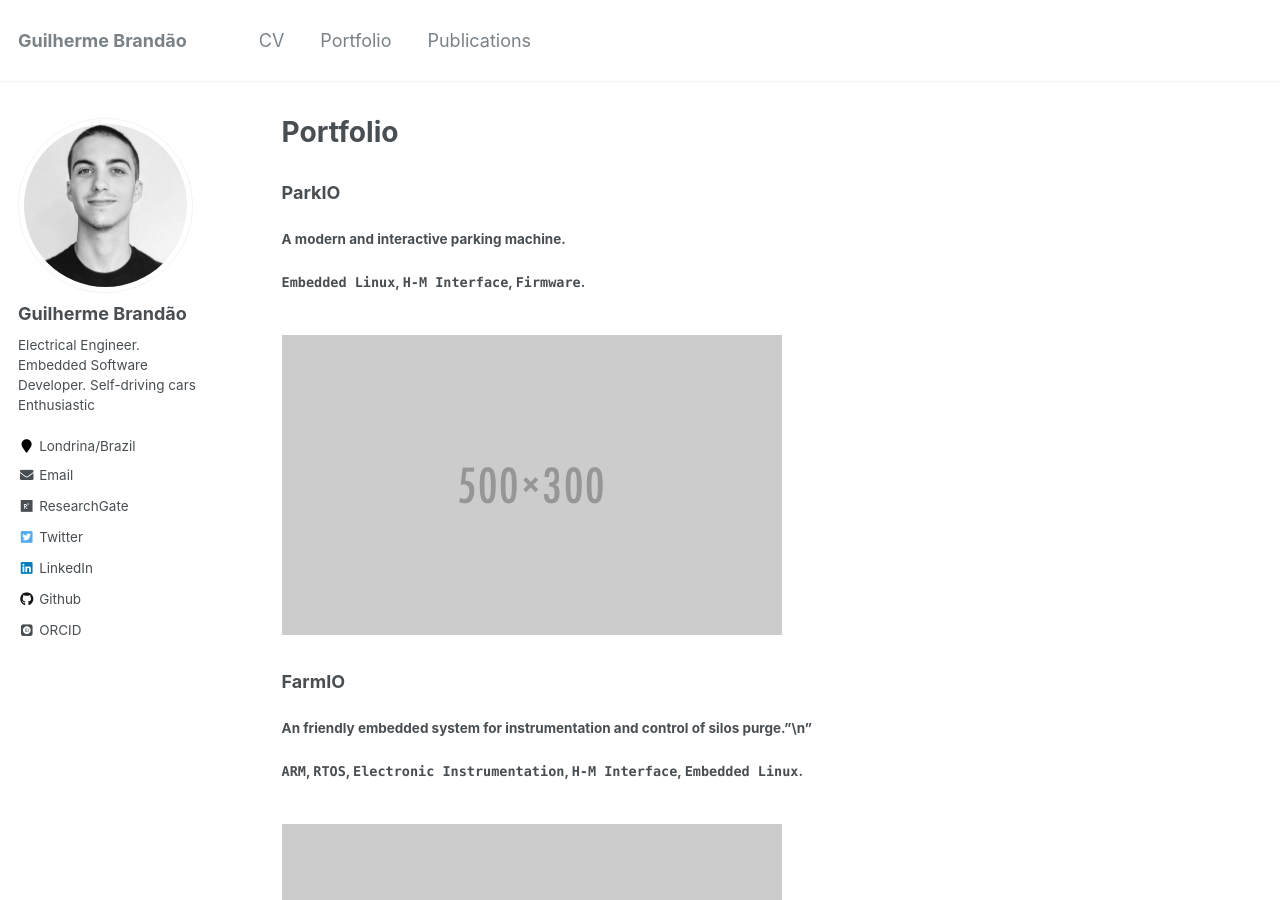
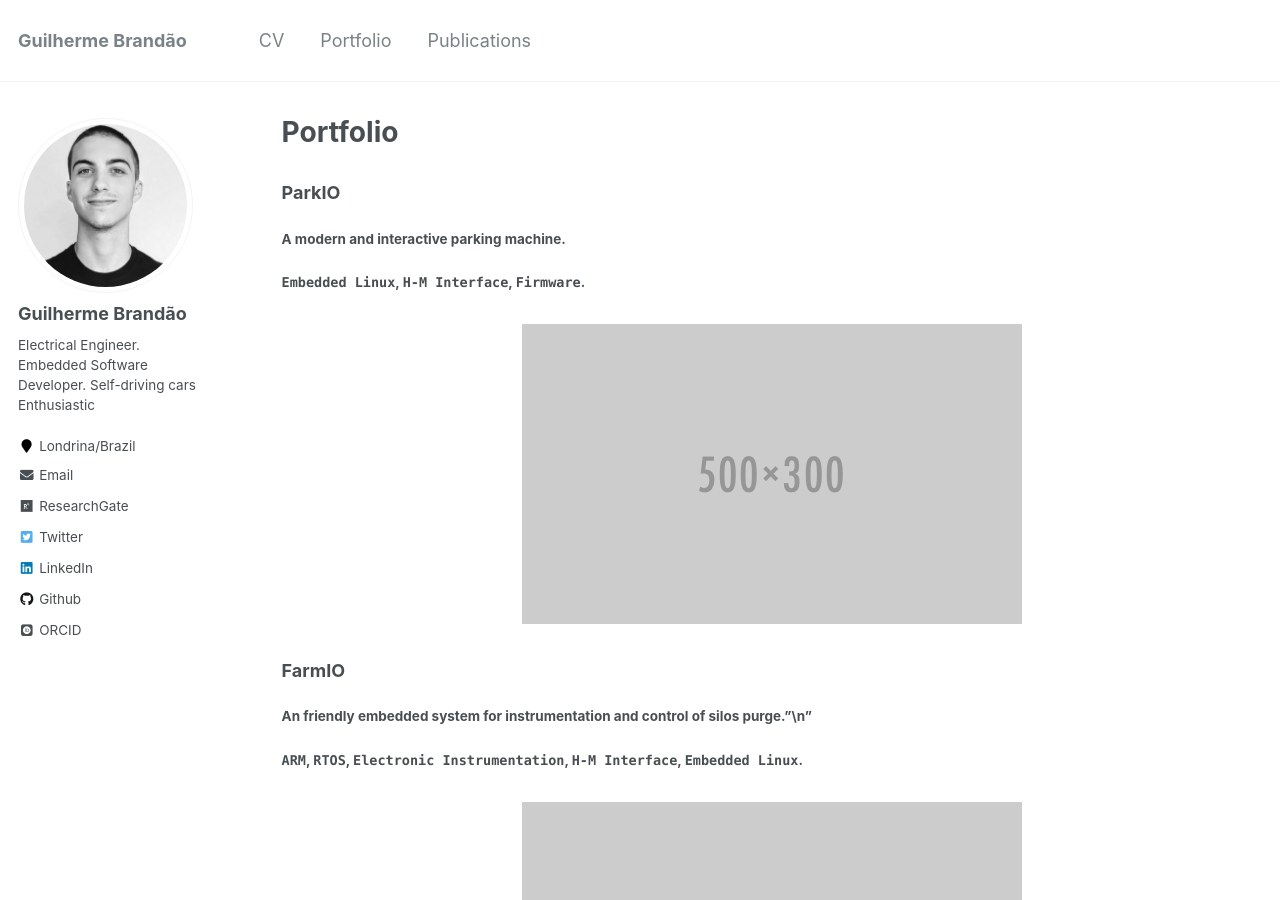
Before and after one commit to brandaogbs/brandaogbs.github.io, a Jekyll site: the page built from _pages/portfolio.md, in a window 1280 px wide and 900 px high. Built offline with Jekyll 4.4.1, drawn with Linux system fonts in a browser that asks for light colours; some web fonts are replaced.

Commit message:
portfolio center

```diff
--- a/_pages/portfolio.md
+++ b/_pages/portfolio.md
@@ -8,20 +8,20 @@ author_profile: true
 ### ParkIO
 ##### A modern and interactive parking machine.
 ##### `Embedded Linux`, `H-M Interface`, `Firmware`.
-<br/><img src='/images/500x300.png'>
+<center><br/><img src='/images/500x300.png'></center>
 
 ### FarmIO
 ##### An friendly embedded system for instrumentation and control of silos purge."\n"
 ##### `ARM`, `RTOS`, `Electronic Instrumentation`, `H-M Interface`, `Embedded Linux`.
-<br/><img src='/images/500x300.png'>
+<center><br/><img src='/images/500x300.png'></center>
 
 ### A HiL Platform for Modeling and Control of Quadcopters
 ##### A Hardware in the Loop platform based on dSpace and an embedded real-time quadcopter for 4DoF projects.
 ##### `ARM`, `RTOS`, `Inertial System`, `dSpace`, `Matlab/Simulink`, `Modern Control`
-<br/><img src='/images/500x300.png'>
+<center><br/><img src='/images/500x300.png'></center>
 
 ### Quadcopter Simulator
 
 ##### A closed loop simulation for control test and modeling of 6DoF quadcopters.
 ##### `Matlab/Simulink`, `Modern Control`, `6DoF Modeling`
-<br/><img src='/images/500x300.png'>
+<center><br/><img src='/images/500x300.png'></center>
```
